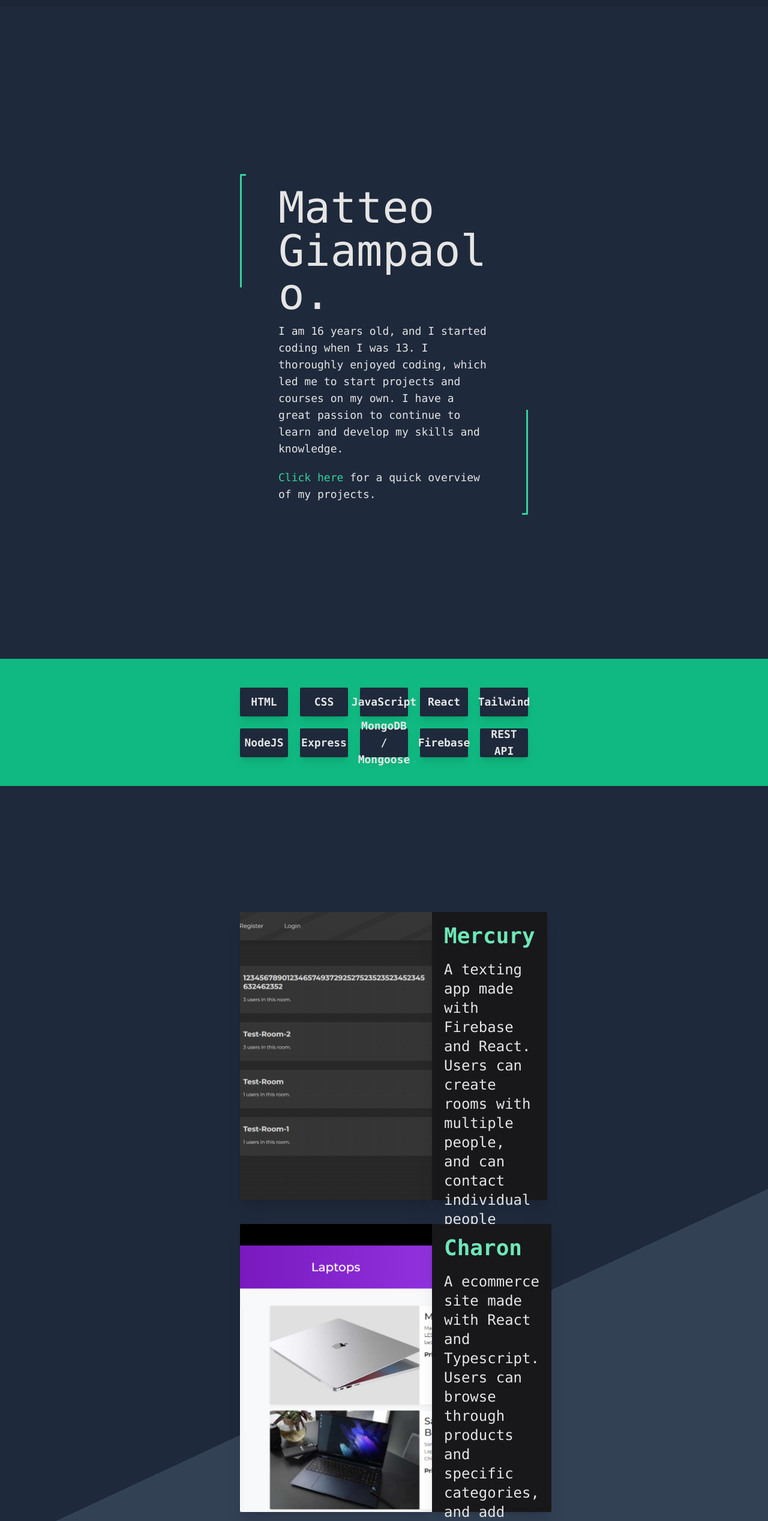
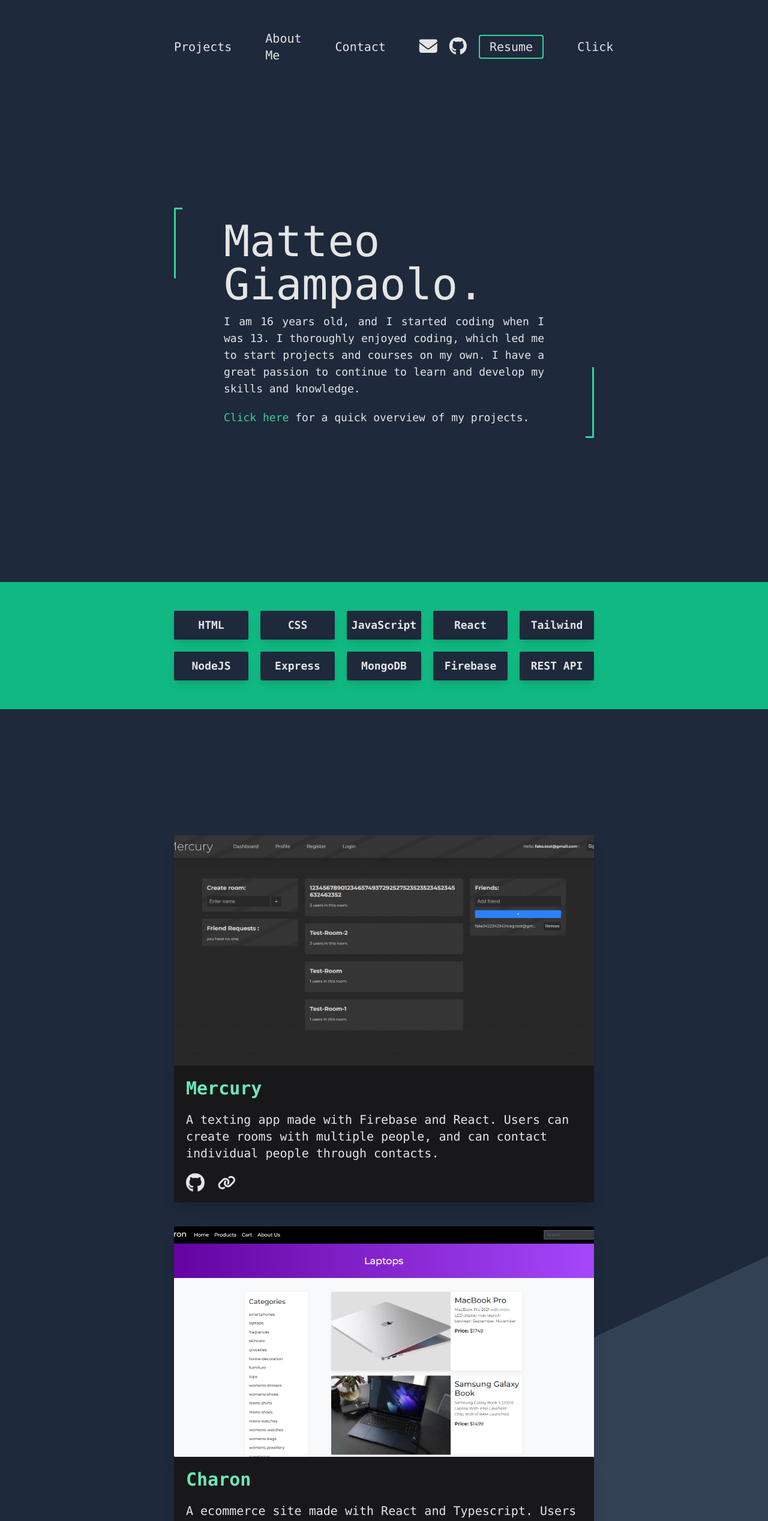
Before and after one commit to matteogiampaolo21/portfolio-site, a React (Vite) app: page / in a window 1280 px wide. Shown: the top 2535 px of the page at 60% size. Built offline with nearby package versions, Linux system fonts and the light colour scheme.

Commit message:
making site more responsive

```diff
--- a/index.html
+++ b/index.html
@@ -3,7 +3,7 @@
   <head>
     <meta charset="UTF-8" />
     <link rel="icon" type="image/svg+xml" href="/vite.svg" />
-    <meta name="viewport" content="width=device-width, initial-scale=1.0" />
+    <meta name="viewport" content="width=device-width, initial-scale=1" />
     <link rel="stylesheet" href="https://cdnjs.cloudflare.com/ajax/libs/font-awesome/6.4.0/css/all.min.css" integrity="sha512-iecdLmaskl7CVkqkXNQ/ZH/XLlvWZOJyj7Yy7tcenmpD1ypASozpmT/E0iPtmFIB46ZmdtAc9eNBvH0H/ZpiBw==" crossorigin="anonymous" referrerpolicy="no-referrer" />
     <title>Matteo Giampaolo</title>
   </head>
--- a/src/App.css
+++ b/src/App.css
@@ -94,3 +94,6 @@ body{
     border-color: #34d399;
     border-style: solid;
 }
+@media (max-width:1280px){
+
+}
--- a/src/sections/Hero.jsx
+++ b/src/sections/Hero.jsx
@@ -2,16 +2,16 @@ export const Hero = () => {
 
     const clickHereStyle = 'hover:underline cursor-pointer text-emerald-400 hover:text-emerald-300 duration-700'
     return(
-        <div className="hero-grid mt-60 mb-60 px-400">
+        <div className="hero-grid mt-60 mb-60 w-my-xl mx-auto xl:w-my-lg">
             <div className="flex flex-col">
                 <div className="h-1/3 w-full left-border rounded-tl-sm"></div>
-                <div></div>
+                <div className="h-3/4"></div>
             </div>
 
-            <div className="flex flex-col my-5 mx-24 2xl:mx-10">
+            <div className="flex flex-col my-5 mx-24 xl:mx-12 lg:mx-8">
                 <h1 className="text-7xl break-words ">Matteo Giampaolo.</h1>
                 <div>
-                <p className="text-lg mt-3 ">
+                <p className="text-lg mt-3 text-justify">
                 I am 16 years old, and I started coding when I was 13. I thoroughly enjoyed coding, which led me to start
                 projects and courses on my own. I have a great passion to continue to learn and develop my skills and
                 knowledge.</p>
@@ -22,17 +22,11 @@ export const Hero = () => {
             </div>
 
 
-
-
-
-
-
             <div className="flex flex-col">
                 <div className="h-3/4"></div>
                 <div className="w-full h-1/3 right-border rounded-br-sm"></div>
+            </div>
 
-
-            </div>
         </div>
     );
 }
--- a/src/sections/Navbar.jsx
+++ b/src/sections/Navbar.jsx
@@ -2,43 +2,57 @@ import { useEffect, useState } from "react"
 
 export const Navbar = () => {
 
-    const [show, setShow] = useState(false);
-    const [lastScrollY, setLastScrollY] = useState(0);
+
+    const [smallNavbar, setNavbar] = useState(false)
 
 
 
-    const controlNavbar = () => {
+    useEffect(() => {
 
-      if (typeof window !== 'undefined') {
-        if (window.scrollY < lastScrollY) { // if scroll down hide the navbar
-          setShow(false);
-        } else { // if scroll up show the navbar
-          setShow(true);
+      function handleResize() {
+        if (window.innerWidth <= 1300){
+          setNavbar(true)
+
+        }else{
+          setNavbar(false)
+
         }
-
-        // remember current page location to use in the next move
-        setLastScrollY(window.scrollY);
       }
-    };
-
-    useEffect(() => {
-      if (typeof window !== 'undefined') {
-        window.addEventListener('scroll', controlNavbar);
-
-        // cleanup function
-        return () => {
-          window.removeEventListener('scroll', controlNavbar);
-        };
-      }
-    }, [lastScrollY]);
+      handleResize()
+      window.addEventListener('resize', handleResize)
+    });
 
 
 
     return(
-      <nav className={`navbar px-400 py-7  active ${show && 'hidden'}`}>
-        <ul className='flex flex-row gap-x-20 text-xl items-center'>
-          <li><h1 className='text-4xl '>MG  </h1></li>
-          <li className='ml-auto'><a className='hover:text-emerald-400' href="">Home</a></li>
+
+      <div >
+        {smallNavbar ?
+
+          <nav >
+            <ul className='flex flex-row w-my-xl mx-auto  gap-x-20 text-xl items-center xl:gap-x-14 xl:w-my-lg lg:w-my-md lg:gap-x-2'>
+
+              <li><a className='hover:text-emerald-400 ' href="">Projects</a></li>
+              <li><a className='hover:text-emerald-400 ' href="">About Me</a></li>
+              <li className='mr-auto'><a className='hover:text-emerald-400 ' href="">Contact</a></li>
+              <li>
+                <div className='flex flex-row gap-5 items-center'>
+                  <i className="fa-solid fa-envelope fa-xl hover:text-emerald-400"></i>
+                  <i className="fa-brands fa-github fa-xl hover:text-emerald-400"></i>
+
+
+                  <button className='border-2 rounded px-4 py-1 hover:bg-emerald-500 hover:text-white border-emerald-400  hover:border-white'> Resume </button>
+
+                </div>
+              </li>
+              <li><button className="">Click</button></li>
+            </ul>
+          </nav>
+
+        :
+          <nav className={`  py-7 active '}`}>
+            <ul className='flex flex-row w-my-xl mx-auto  gap-x-20 text-xl items-center xl:gap-x-14 xl:w-my-lg lg:w-my-md lg:gap-x-2'>
+
               <li><a className='hover:text-emerald-400 ' href="">Projects</a></li>
               <li><a className='hover:text-emerald-400 ' href="">About Me</a></li>
               <li className='mr-auto'><a className='hover:text-emerald-400 ' href="">Contact</a></li>
@@ -54,5 +68,10 @@ export const Navbar = () => {
               </li>
             </ul>
           </nav>
+
+        }
+      </div>
+
+
     )
   }
--- a/src/sections/Projects.jsx
+++ b/src/sections/Projects.jsx
@@ -5,37 +5,37 @@ import bugtracker from '../assets/bug-tracker.png'
 
 
 export const Projects = () => {
-    const imgStyle = "w-2/3 h-img object-cover shadow-xl rounded-l-sm";
-    const cardStyle = "flex flex-col h-img bg-zinc-900 p-5 shadow-xl rounded-r-sm";
+    const imgStyle = " w-2/3 h-img object-cover shadow-xl rounded-l-sm xl:w-full xl:h-96";
+    const cardStyle = " flex flex-col h-img bg-zinc-900 p-5 shadow-xl rounded-r-sm xl:h-full";
     return (
-        <div className=" project-block px-400">
+        <div className=" project-block w-full">
 
-            <div className='flex flex-col gap-10 '>
+            <div className='flex flex-col gap-10 w-my-xl mx-auto xl:w-my-lg'>
 
 
-                <div className=' flex flex-row'>
+                <div className=' flex flex-row xl:flex-col'>
                     <img className={imgStyle} src={mercury} alt="Texting App." />
                     <div className={cardStyle}>
-                        <h2 className='text-4xl mb-5 font-bold text-emerald-300'>Mercury</h2>
-                        <p className='text-2xl mb-6'>A texting app made with <span className=''> Firebase </span>and <span className=''>React</span>. Users can create rooms with multiple people, and can contact individual people through contacts.</p>
+                        <h2 className='text-4xl mb-5 font-bold text-emerald-300 xl:text-3xl'>Mercury</h2>
+                        <p className='text-2xl mb-6 xl:text-xl'>A texting app made with <span className=''> Firebase </span>and <span className=''>React</span>. Users can create rooms with multiple people, and can contact individual people through contacts.</p>
                         <div className='mt-auto'><i className="fa-brands fa-github fa-2xl hover:text-emerald-400"></i> <i className="ml-3 fa-solid fa-link fa-xl hover:text-emerald-400"></i></div>
                     </div>
                 </div>
 
-                <div className=' flex flex-row'>
+                <div className=' flex flex-row xl:flex-col'>
                     <img className={imgStyle} src={charon} alt="Texting App." />
                     <div className={cardStyle}>
-                        <h2 className='text-4xl mb-5 font-bold text-emerald-300'>Charon</h2>
-                        <p className='text-2xl mb-6'>A ecommerce site made with React and Typescript. Users can browse through products and specific categories, and add them to cart. The site uses the DummyJSON API to show fake products.</p>
+                        <h2 className='text-4xl mb-5 font-bold text-emerald-300 xl:text-3xl'>Charon</h2>
+                        <p className='text-2xl mb-6 xl:text-xl'>A ecommerce site made with React and Typescript. Users can browse through products and specific categories, and add them to cart. The site uses the DummyJSON API to show fake products.</p>
                         <div className='mt-auto'><i className="fa-brands fa-github fa-2xl hover:text-emerald-400"></i> <i className="ml-3 fa-solid fa-link fa-xl hover:text-emerald-400"></i></div>
                     </div>
                 </div>
 
-                <div className=' flex flex-row'>
+                <div className=' flex flex-row xl:flex-col'>
                     <img className={imgStyle} src={bugtracker} alt="Texting App." />
                     <div className={cardStyle}>
-                        <h2 className='text-4xl mb-5 font-bold text-emerald-300'>Bug Tracker</h2>
-                        <p className='text-2xl mb-6'>This site was build using the MERN stack and has full CRUD functionalities and authentication. Users can login, create projects and other users to projects. Inside projects users can add tickets to track their work.</p>
+                        <h2 className='text-4xl mb-5 font-bold text-emerald-300 xl:text-3xl'>Bug Tracker</h2>
+                        <p className='text-2xl mb-6 xl:text-xl'>This site was build using the MERN stack and has full CRUD functionalities and authentication. Users can login, create projects and other users to projects. Inside projects users can add tickets to track their work.</p>
                         <div className='mt-auto'><i className="fa-brands  fa-github fa-2xl hover:text-emerald-400"></i> <i className="ml-3 fa-solid fa-link fa-xl hover:text-emerald-400"></i></div>
                     </div>
                 </div>
--- a/src/sections/Skills.jsx
+++ b/src/sections/Skills.jsx
@@ -1,8 +1,8 @@
 export const Skills = () => {
     const boxStyle = "bg-slate-800 font-bold text-lg text-center break-word shadow-lg h-12 items-center flex justify-center rounded-sm"
     return(
-      <div className='bg-emerald-500 px-400 py-12 '>
-        <div className='grid grid-cols-5 gap-5   '>
+      <div className='bg-emerald-500 w-full py-12 '>
+        <div className='grid grid-cols-5 gap-5  w-my-xl mx-auto xl:w-my-lg'>
 
           <div className={boxStyle}>HTML</div>
           <div className={boxStyle}>CSS</div>
@@ -12,7 +12,7 @@ export const Skills = () => {
 
           <div className={boxStyle}>NodeJS</div>
           <div className={boxStyle}>Express</div>
-          <div className={boxStyle}>MongoDB / Mongoose</div>
+          <div className={boxStyle}>MongoDB</div>
           <div className={boxStyle}>Firebase</div>
           <div className={boxStyle}>REST API</div>
 
--- a/tailwind.config.js
+++ b/tailwind.config.js
@@ -9,7 +9,10 @@ export default {
       spacing: {
         '400': '400px',
         '50' : '50px',
-        'img' : '480px',
+        'img' : '500px',
+        'my-xl':'1049px',
+        'my-lg':'700px',
+        'my-md':'300px',
 
       }
     },
@@ -18,11 +21,11 @@ export default {
 
       'md': {"max" :'768px'},
 
-      'lg': {"max" :'1024px'},
+      'lg': {"min":"769px","max" :'1024px'},
 
-      'xl': {"max" :'1280px'},
+      'xl': {"min":"1025px","max" :'1280px'},
 
-      '2xl': {"max" :'1536px'},
+      '2xl': {"min":"1281px","max" :'1536px'},
     }
   },
   plugins: [],
```
Also changed, not shown: src/sections/Footer.jsx (+6 -6 lines). Lines whose indentation alone changed are shown as unchanged.
